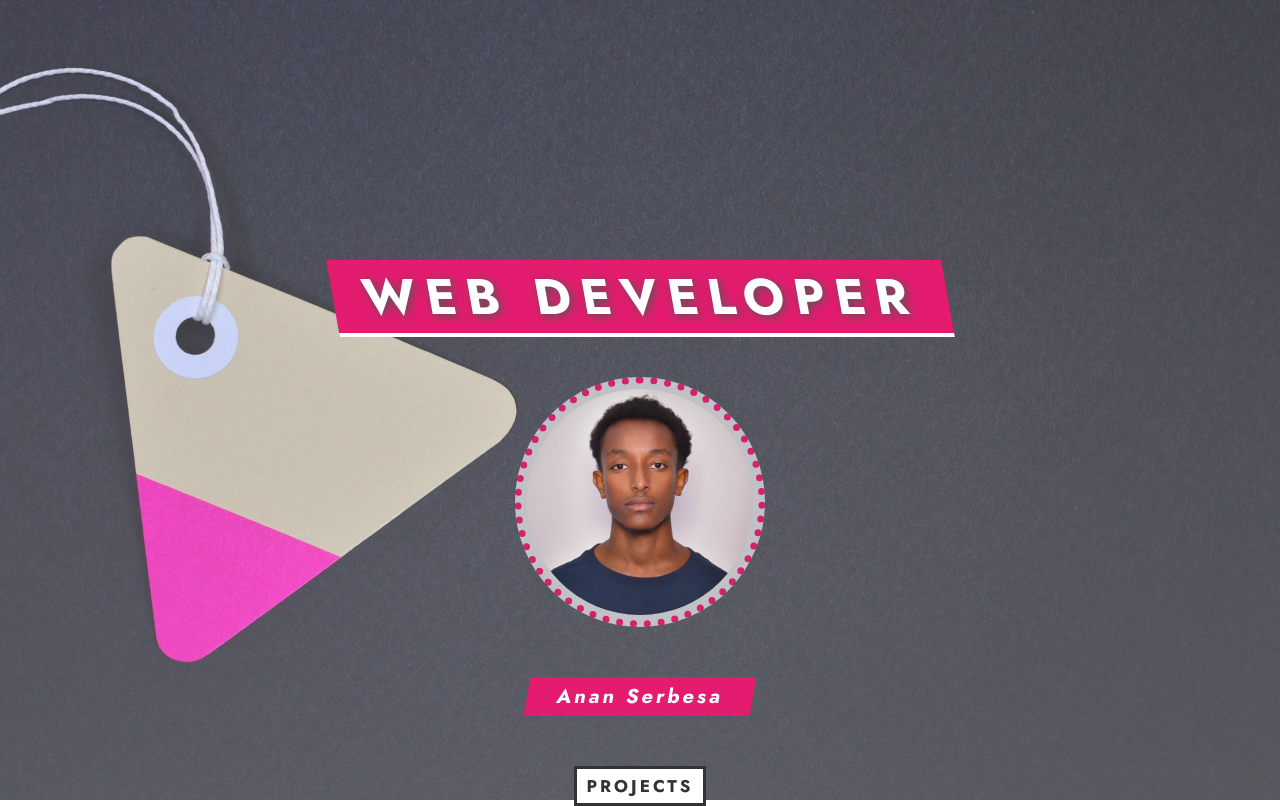
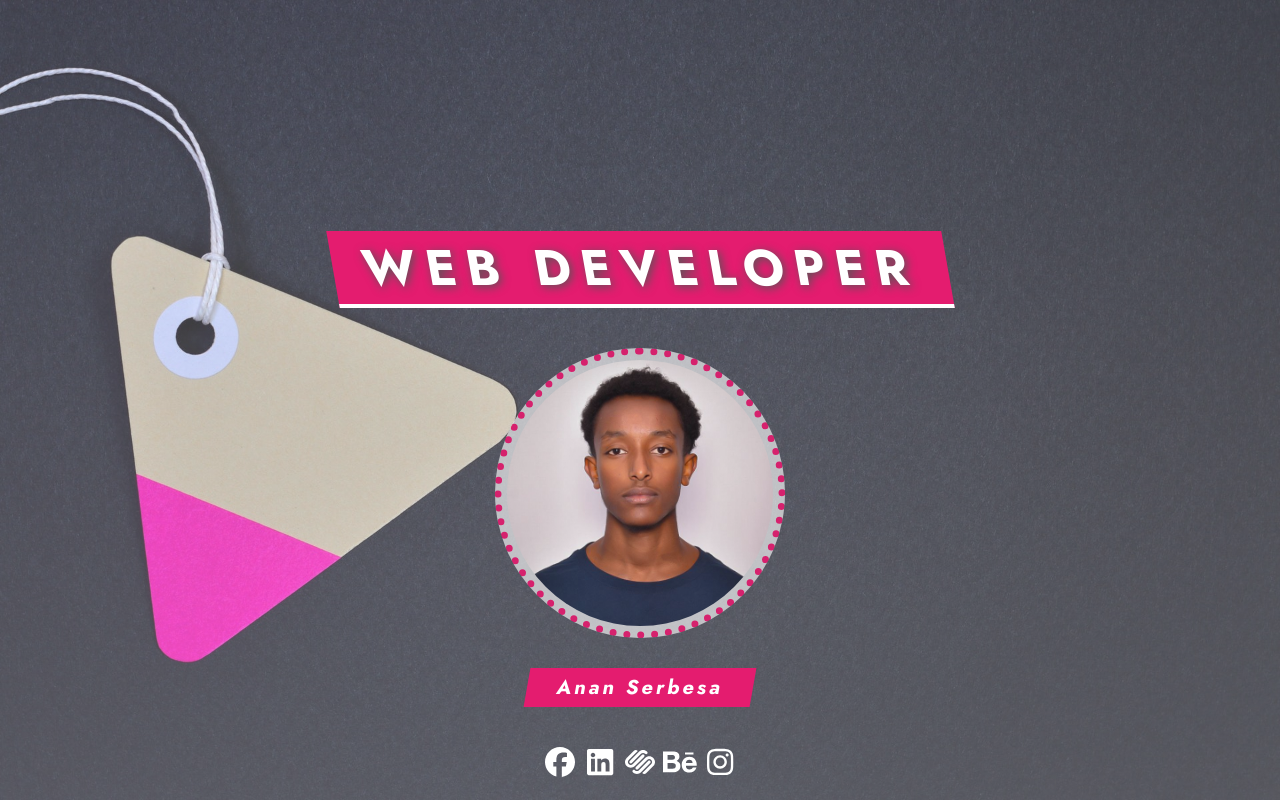
Before and after one commit to AnanSer/Portfolio, a React (Create React App) app: page / in a window 1280 px wide. Built offline with nearby package versions, Linux system fonts and the light colour scheme; a web font is replaced by a local one.

Commit message:
added social-icons items with style

```diff
--- a/package.json
+++ b/package.json
@@ -3,6 +3,7 @@
   "version": "0.1.0",
   "private": true,
   "dependencies": {
+    "@fortawesome/fontawesome-svg-core": "^6.7.1",
     "@fortawesome/free-brands-svg-icons": "^6.7.1",
     "@fortawesome/free-regular-svg-icons": "^6.7.1",
     "@fortawesome/free-solid-svg-icons": "^6.7.1",
--- a/src/components/SocialIcon/SocialIcon.js
+++ b/src/components/SocialIcon/SocialIcon.js
@@ -0,0 +1,69 @@
+import React from "react";
+import classes from "./SocialIcon.module.css"; //
+import { FontAwesomeIcon } from "@fortawesome/react-fontawesome";
+import {
+  faFacebook,
+  faLinkedin,
+  faSquarespace,
+  faBehance,
+  faInstagram,
+} from "@fortawesome/free-brands-svg-icons";
+
+const SocialIcon = () => {
+  return (
+    <section className={classes["social-icons"]}>
+      <li>
+        <a
+          href="https://www.facebook.com"
+          className={classes["social-icon"]}
+          target="_blank"
+          rel="noopener noreferrer"
+        >
+          <FontAwesomeIcon icon={faFacebook} />
+        </a>
+      </li>
+      <li>
+        <a
+          href="https://www.linkedin.com"
+          className={classes["social-icon"]}
+          target="_blank"
+          rel="noopener noreferrer"
+        >
+          <FontAwesomeIcon icon={faLinkedin} />
+        </a>
+      </li>
+      <li>
+        <a
+          href="https://www.squarespace.com"
+          className={classes["social-icon"]}
+          target="_blank"
+          rel="noopener noreferrer"
+        >
+          <FontAwesomeIcon icon={faSquarespace} />
+        </a>
+      </li>
+      <li>
+        <a
+          href="https://www.behance.net"
+          className={classes["social-icon"]}
+          target="_blank"
+          rel="noopener noreferrer"
+        >
+          <FontAwesomeIcon icon={faBehance} />
+        </a>
+      </li>
+      <li>
+        <a
+          href="https://www.instagram.com"
+          className={classes["social-icon"]}
+          target="_blank"
+          rel="noopener noreferrer"
+        >
+          <FontAwesomeIcon icon={faInstagram} />
+        </a>
+      </li>
+    </section>
+  );
+};
+
+export default SocialIcon;
--- a/src/components/SocialIcon/SocialIcon.module.css
+++ b/src/components/SocialIcon/SocialIcon.module.css
@@ -0,0 +1,16 @@
+.social-icons {
+  display: grid;
+  margin-top: 3rem;
+  width: 20rem;
+  grid-template-columns: repeat(5, 1fr);
+  justify-items: center;
+}
+.social-icon {
+  font-size: 3rem;
+  color: white;
+  -webkit-transition: all 0.3s linear;
+  transition: all 0.3s linear;
+}
+.social-icon:hover {
+  color: #e41c6f;
+}
--- a/src/pages/homePage/HomePage.js
+++ b/src/pages/homePage/HomePage.js
@@ -3,6 +3,8 @@ import images from "../../images/me.jpg";
 import classes from "./HomePage.module.css";
 
 import NavBar from "../../components/NavBar/NavBar.js";
+
+import SocialIcon from "../../components/SocialIcon/SocialIcon.js";
 
 const HomePage = () => {
   return (
@@ -12,9 +14,7 @@ const HomePage = () => {
       <h1 className={classes.heading}>web developer</h1>
       <img className={classes.image} src={images} alt="" />
       <h3 className={classes["person-name"]}>Anan Serbesa</h3>
-      <a href="#" className={classes.btn}>
-        projects
-      </a>
+      <SocialIcon />
     </section>
   );
 };
--- a/src/pages/homePage/HomePage.module.css
+++ b/src/pages/homePage/HomePage.module.css
@@ -22,7 +22,7 @@
   background-color: #e41c6f;
   padding: 0 3rem;
   margin-bottom: 4rem;
-  margin-top: 25rem;
+  margin-top: 20rem;
 
   text-transform: uppercase;
   letter-spacing: 1rem;
@@ -33,8 +33,8 @@
 }
 
 .image {
-  width: 25rem;
-  height: 25rem;
+  width: 29rem;
+  height: 29rem;
   object-fit: cover;
   border-radius: 50%;
   border: 0.7rem dotted #e41c6f;
@@ -48,7 +48,7 @@
   font-size: 2rem;
   color: #fff;
   background-color: #e41c6f;
-  margin: 5rem 0;
+  margin: 3rem 0 0.5rem 0;
   padding: 0.5rem 3rem;
   letter-spacing: 0.3rem;
   transform: skew(-10deg);
```
Also changed, not shown: 1 other file (tests, documents, lock files or other folders).
